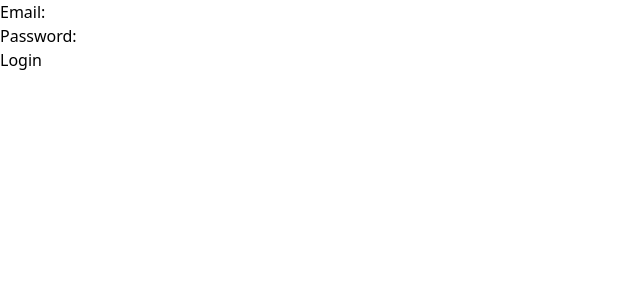
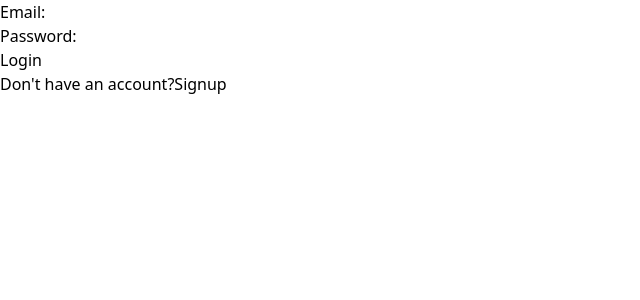
Before and after one commit to Deepak-132006/MERN-Task-Manager, a React (Vite) app in the folder client/: page /login in a window 1280 px wide. Shown: the top 300 px of the page, without its empty margins (0-640 px from the left). Built offline with nearby package versions, Linux system fonts and the light colour scheme.

Commit message:
Added Signup Option

```diff
--- /dev/null
+++ b/client/src/components/TaskForm.jsx
@@ -0,0 +1,9 @@
+import React from 'react'
+
+const TaskForm = () => {
+  return (
+    <div>TaskForm</div>
+  )
+}
+
+export default TaskForm
--- a/client/src/pages/Login.jsx
+++ b/client/src/pages/Login.jsx
@@ -9,6 +9,10 @@ const Login = () => {
   });
 
   const navigate = useNavigate();
+
+  const handleSignup = (e) => {
+    navigate("/signup")
+  }
 
   const handleSubmit = async (e) => {
     try {
@@ -32,6 +36,7 @@ const Login = () => {
   const handleChange = (e) => {
     setForm({ ...form, [e.target.name]: e.target.value });
   };
+
   return (
     <div>
       <form onSubmit={handleSubmit}>
@@ -51,6 +56,9 @@ const Login = () => {
         /> <br />
         <button type="submit">Login</button>
       </form>
+      <div>
+        <p>Don't have an account?<button onClick={handleSignup}>Signup</button></p>
+      </div>
     </div>
   );
 };
```
